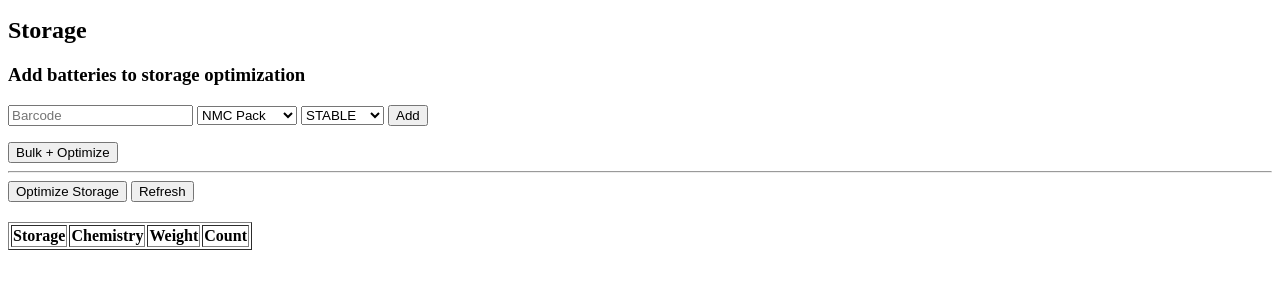
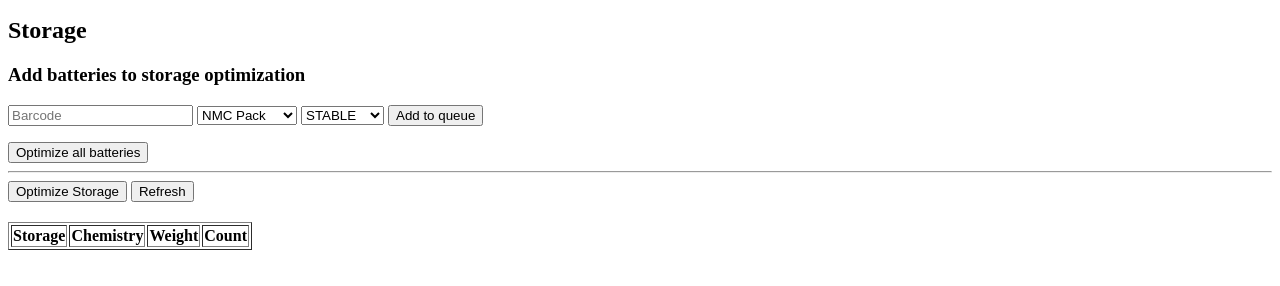
Before and after one commit to jokorjo/BattBatt, a website: page front/index.html in a window 1280 px wide. Both pictures are taken after a click on the button "Storage". Shown: the part 104-390 px from the top of the page. Drawn offline with Linux system fonts and the light colour scheme; no server answers.

Commit message:
Update button labels for clarity

```diff
--- a/front/index.html
+++ b/front/index.html
@@ -46,11 +46,11 @@
       <option value="CRITICAL">CRITICAL</option>
     </select>
 
-    <button onclick="addBattery()">Add</button>
+    <button onclick="addBattery()">Add to queue</button>
 
     <ul id="batteryList"></ul>
 
-    <button onclick="bulkInsert()">Bulk + Optimize</button>
+    <button onclick="bulkInsert()">Optimize all batteries</button>
 
     <hr>
 
```
